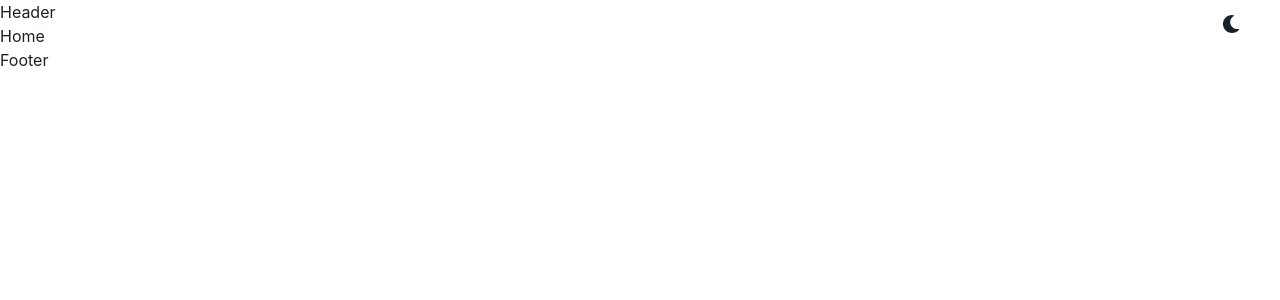
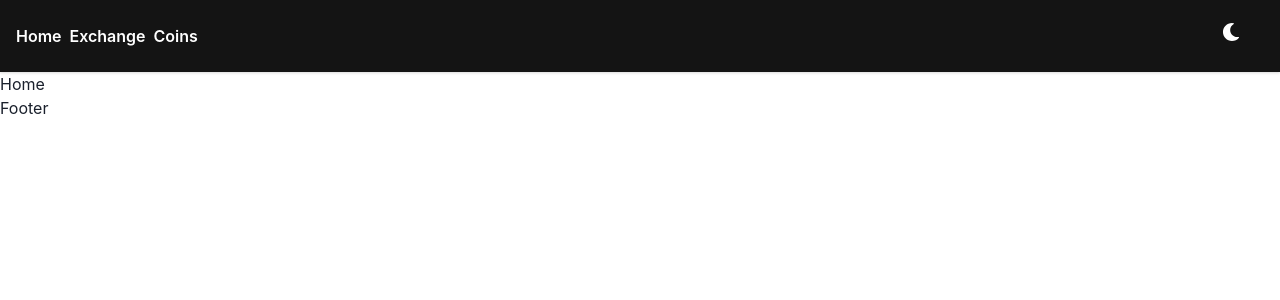
Before and after one commit to GOR-OM/cryptocoins, a React (Create React App) app: page / in a window 1280 px wide. Shown: the top 300 px of the page. Built offline with nearby package versions, Linux system fonts and the light colour scheme.

Commit message:
complet Header

```diff
--- a/src/App.js
+++ b/src/App.js
@@ -17,10 +17,7 @@ function App() {
       <Route path='/' element={<Home/>}/>
       <Route path='/coins' element={<Coins/>}/>
       <Route path='/exchanges' element={<Exchanges/>}/>
-      <Route path='/coindetail' element={<CoinDetail/>}/>
-      <Route path='/' element={<Home/>}/>
-
-
+      <Route path='/coin/:id' element={<CoinDetail/>}/>
     </Routes>
     <Footer/>
   </Router>
--- a/src/ColorModeSwitcher.js
+++ b/src/ColorModeSwitcher.js
@@ -13,13 +13,13 @@ export const ColorModeSwitcher = props => {
       fontSize="lg"
       aria-label={`Switch to ${text} mode`}
       variant="ghost"
-      color="current"
+      color="white"
       marginLeft="2"
       colorScheme='black'
       p={'6'}
       pos={'fixed'}
       right={'1rem'}
-      //py={'4'}
+      py={'8'}
       onClick={toggleColorMode}
       icon={<SwitchIcon />}
       {...props}
--- a/src/component/Header.jsx
+++ b/src/component/Header.jsx
@@ -1,8 +1,22 @@
+import { Button, HStack } from '@chakra-ui/react'
 import React from 'react'
+import { Link } from 'react-router-dom'
 
 const Header = () => {
   return (
-    <div>Header</div>
+    <HStack p={'4'} shadow={'base'} bgColor={'blackAlpha.900'}>
+
+    <Button color={'white'} variant={'unstyled'}>
+      <Link to='/'>Home</Link>
+    </Button>
+    <Button color={'white'} variant={'unstyled'}>
+      <Link to='/exchanges'>Exchange</Link>
+    </Button>
+    <Button color={'white'} variant={'unstyled'}>
+      <Link to='/coins'>Coins</Link>
+    </Button>
+
+    </HStack>
   )
 }
 
```
